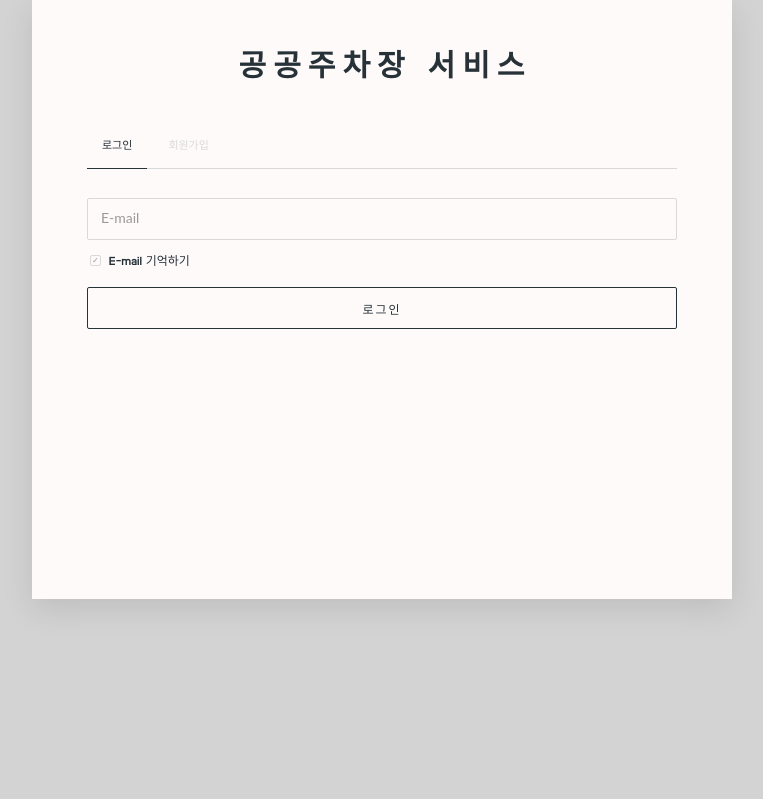
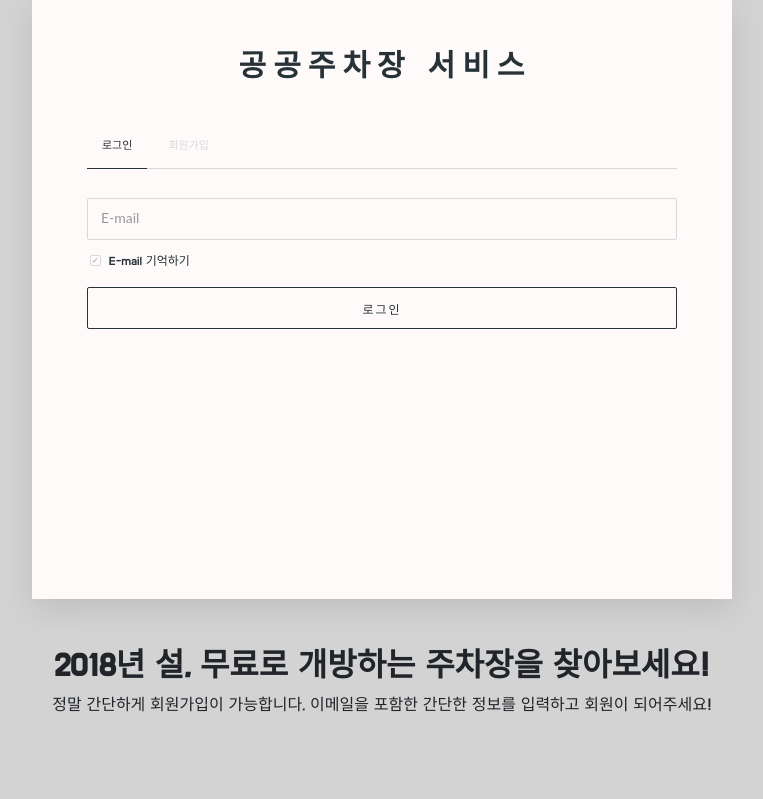
Before and after one commit to rjsdn31536/parking_free, a Flask app: page / in a window 1280 px wide. Shown: the part 151-950 px from the top of the page, without its empty margins (258-1021 px from the left). Run offline with Flask 2, Linux system fonts and the light colour scheme; some libraries are stand-ins or nearby versions.

Commit message:
간단한 문구 추가

```diff
--- a/pyproject/templates/details/details.html
+++ b/pyproject/templates/details/details.html
@@ -24,7 +24,6 @@
     <link href="/static/details/css/resume.min.css" rel="stylesheet">
     <link href="/static/details/css/form.css" rel="stylesheet">
     <link href="/static/details/css/detaiList.css" rel="stylesheet">
-
     <script type="text/javascript" src="https://openapi.map.naver.com/openapi/v3/maps.js?clientId=tUqrLwYE5RBZ93YVPsdb&submodules=geocoder"></script>
 
   </head>
--- a/pyproject/templates/login/login.html
+++ b/pyproject/templates/login/login.html
@@ -59,7 +59,7 @@
             <input type="gender" name="gender" id="gender" class="inpt" required="required" placeholder="성별 (남자는 M,여자는 W으로 입력)">
             <label for="gender">성별</label>
             <input type="family" name="family" id="family" class="inpt" required="required" placeholder="인원 수">
-            <label for="family">인원 수</label>
+            <label for="family">동행 인원 수</label>
             <div class="submit-wrap">
                   <input type="submit" value="회원가입하기" class="submit">
             </div>
@@ -67,6 +67,9 @@
         </div>
       </div>
     </article>
+    <br><br>
+    <h2 style="font-size:24; text-align: center"> 2018년 설, 무료로 개방하는 주차장을 찾아보세요! </h2>
+    <p style="font-size:20; text-align: center"> 정말 간단하게 회원가입이 가능합니다. 이메일을 포함한 간단한 정보를 입력하고 회원이 되어주세요!</p>
   </section>
 
   <!-- Bootstrap core JavaScript -->
```
